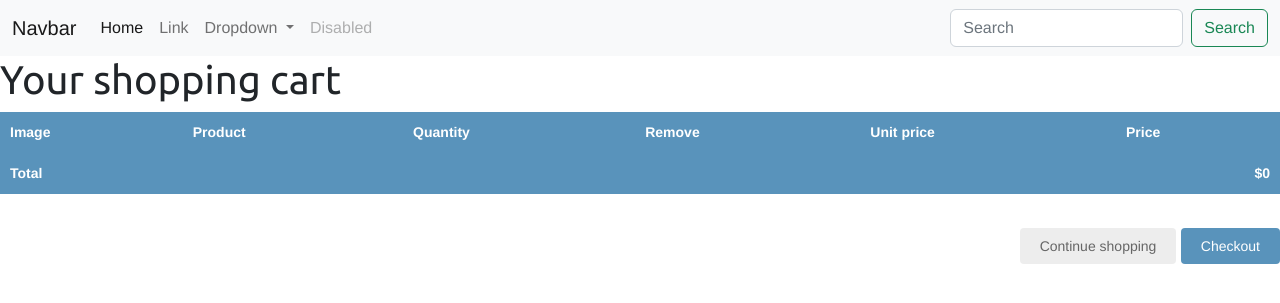
After one commit to ishanshre/Simple-Online-Shop-Django, a Django app: page /cart/ in a window 1280 px wide. The commit adds this page. Shown: the top 303 px of the page. Run offline with Django 4.2, Linux system fonts and the light colour scheme.

Commit message:
create cart views for add, update delete and detail, add product to cart functionality

```diff
--- a/cart/cart.py
+++ b/cart/cart.py
@@ -21,7 +21,7 @@ class Cart:
         for product in products:
             cart[str(product.id)]['product'] = product
         for item in cart.values():
-            item['price'] = Decimal(item(['price']))
+            item['price'] = Decimal(item['price'])
             item['total_price'] = item['price']*item['quantity']
             yield item
 
--- a/cart/forms.py
+++ b/cart/forms.py
@@ -6,7 +6,7 @@ PRODUCT_QUANTITY_CHOICES = [(i, str(i)) for i in range(1,21)]
 
 class CartAddProductForm(forms.Form):
     quantity = forms.TypedChoiceField(
-        choices=PRODUCT_QUANTITY_CHOICES, corece=int
+        choices=PRODUCT_QUANTITY_CHOICES, coerce=int
     )
     override = forms.BooleanField(required=False,
     initial=False,
--- /dev/null
+++ b/cart/templates/cart/cart_detail.html
@@ -0,0 +1,63 @@
+{% extends "shop/base.html" %}
+{% load static %}
+
+{% block title %}
+  {% if category %}{{ category.name }}{% else %}Products{% endif %}
+{% endblock %}
+
+{% block body %}
+    <h1>Your shopping cart</h1>
+    <table class="cart">
+        <thead>
+          <tr>
+            <th>Image</th>
+            <th>Product</th>
+            <th>Quantity</th>
+            <th>Remove</th>
+            <th>Unit price</th>
+            <th>Price</th>
+          </tr>
+        </thead>
+        <tbody>
+          {% for item in cart %}
+            {% with product=item.product %}
+              <tr>
+                <td>
+                  <a href="{{ product.get_absolute_url }}">
+                    <img src="{% if product.image %}{{ product.image.url }}
+                    {% else %}{% static 'default.png' %}{% endif %}">
+                  </a>
+                </td>
+                <td>{{ product.name }}</td>
+                <td>
+                  <form action="{% url 'cart:cart_add' product.id %}" method="post">
+                    {{ item.update_quantity_form.quantity }}
+                    {{ item.update_quantity_form.override }}
+                    <input type="submit" value="Update">
+                    {% csrf_token %}
+                  </form>
+                </td>
+                <td>
+                  <form action="{% url 'cart:cart_remove' product.id %}" method="post">
+                    <input type="submit" value="Remove">
+                    {% csrf_token %}
+                  </form>
+                </td>
+                <td class="num">${{ item.price }}</td>
+                <td class="num">${{ item.total_price }}</td>
+              </tr>
+            {% endwith %}
+          {% endfor %}
+          <tr class="total">
+            <td>Total</td>
+            <td colspan="4"></td>
+            <td class="num">${{ cart.get_total_price }}</td>
+          </tr>
+        </tbody>
+      </table>
+      <p class="text-right">
+        <a href="{% url 'shop:product_list' %}" class="button
+        light">Continue shopping</a>
+        <a href="#" class="button">Checkout</a>
+      </p>
+{% endblock body %}
--- /dev/null
+++ b/cart/urls.py
@@ -0,0 +1,10 @@
+from django.urls import path
+from . import views
+
+
+app_name = 'cart'
+urlpatterns = [
+    path('', views.cartDetail, name='cart_detail'),
+    path('<int:product_id>/add/', views.cartAdd, name='cart_add'),
+    path('<int:product_id>/remove/', views.cartRemove, name='cart_remove'),
+]
--- a/cart/views.py
+++ b/cart/views.py
@@ -1,3 +1,38 @@
-from django.shortcuts import render
+from django.shortcuts import render, get_object_or_404, redirect
+from django.views.decorators.http import require_POST
+from .cart import Cart
+from shop.models import Product
+from .forms import CartAddProductForm
 
 # Create your views here.
+
+
+
+@require_POST
+def cartAdd(request, product_id):
+    cart = Cart(request)
+    product = get_object_or_404(Product, id=product_id)
+    form = CartAddProductForm(request.POST)
+    if form.is_valid():
+        cd = form.cleaned_data
+        cart.add(product=product, quantity=cd['quantity'], override_quantity=cd['override'])
+    return redirect('cart:cart_detail')
+
+
+@require_POST
+def cartRemove(request, product_id):
+    cart = Cart(request)
+    product = get_object_or_404(Product, id=product_id)
+    cart.remove(product)
+    return redirect('cart:cart_detail')
+
+
+
+def cartDetail(request):
+    cart = Cart(request)
+    for item in cart:
+        item['update_quantity_form'] = CartAddProductForm(initial={
+            'quantity':item['quantity'],
+            'override':True
+        })
+    return render(request, 'cart/cart_detail.html', {'cart':cart})
--- a/myshop/urls.py
+++ b/myshop/urls.py
@@ -20,5 +20,6 @@ from django.conf import settings
 urlpatterns = [
     path('admin/', admin.site.urls),
     path('accounts/', include('accounts.urls')),
-    path('', include('shop.urls')),
+    path('cart/', include('cart.urls', namespace='cart')),
+    path('', include('shop.urls', namespace='shop')),
 ] + static(settings.MEDIA_URL, document_root=settings.MEDIA_ROOT)+static(settings.STATIC_URL, document_root=settings.STATIC_ROOT)
--- a/shop/templates/shop/product_detail.html
+++ b/shop/templates/shop/product_detail.html
@@ -15,10 +15,10 @@
       </a>
     </h2>
     <p class="price">${{ product.price }}</p>
-    <form action="#" method="post">
+    <form action="{% url 'cart:cart_add' product.id %}" method="post">
+      {% csrf_token %}
       {{ cart_product_form }}
-      {% csrf_token %}
-      <input type="submit" value="Add to cart">
+      <input type="submit" value="Add to Cart">
     </form>
     {{ product.description|linebreaks }}
   </div>
--- a/shop/views.py
+++ b/shop/views.py
@@ -1,5 +1,6 @@
 from django.shortcuts import render, get_object_or_404
 from .models import Product, Category
+from cart.forms import CartAddProductForm
 # Create your views here.
 
 def product_list(request, category_slug=None):
@@ -19,4 +20,5 @@ def product_list(request, category_slug=None):
 
 def product_detail(request, id, slug):
     product = get_object_or_404(Product, id=id, slug=slug, avaliable=True)
-    return render(request, 'shop/product_detail.html', {'product':product})
+    cart_product_form = CartAddProductForm()
+    return render(request, 'shop/product_detail.html', {'product':product, 'cart_product_form':cart_product_form})
```
